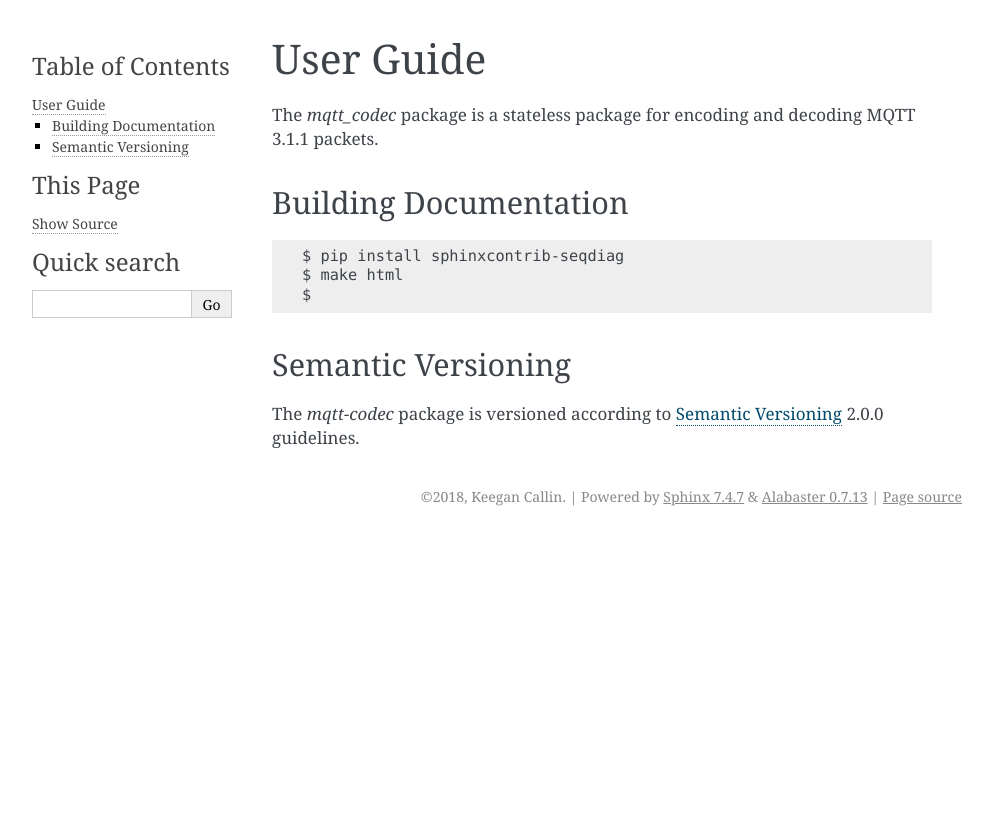
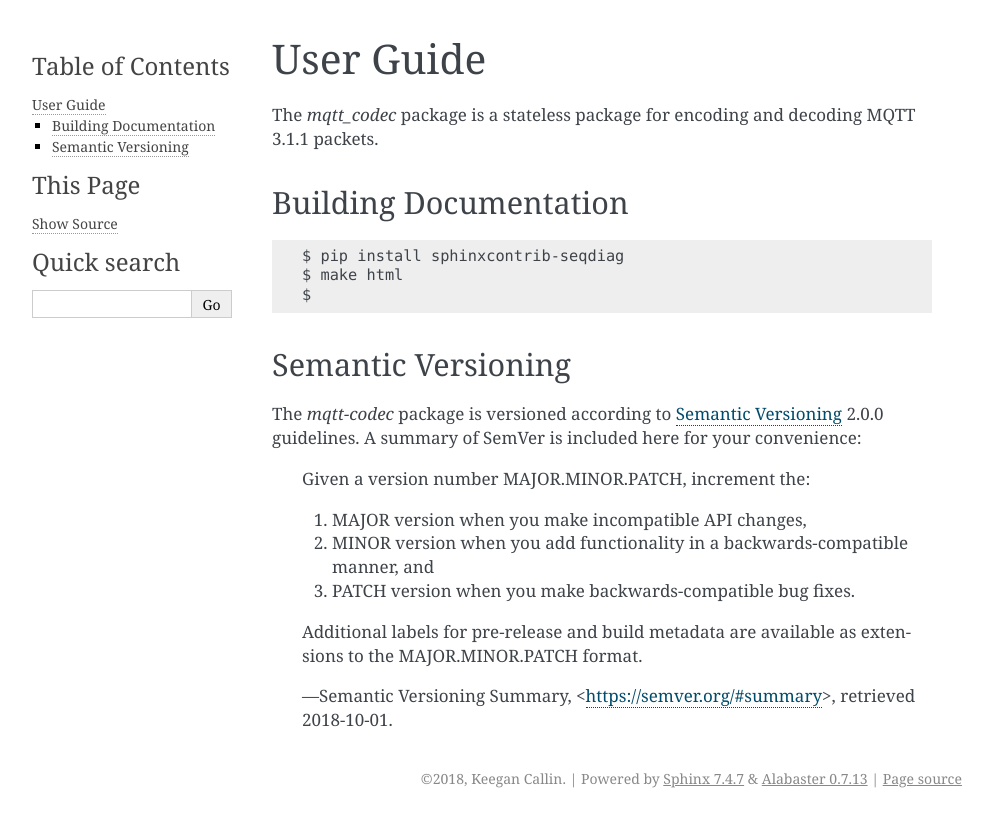
Before and after one commit to kcallin/mqtt-codec, a Sphinx documentation site: the page built from doc/source/user_guide.rst, in a window 1280 px wide. Shown: the top 827 px of the page, without its empty margins (148-1140 px from the left). Built offline with Sphinx 7.4.7, drawn with Linux system fonts in a browser that asks for light colours.

Commit message:
Added SemVer summary to user_guide.
Signed-off-by: Keegan Callin <kc@kcallin.net>

```diff
--- a/doc/source/user_guide.rst
+++ b/doc/source/user_guide.rst
@@ -20,4 +20,17 @@ Semantic Versioning
 ====================
 
 The `mqtt-codec` package is versioned according to `Semantic Versioning
-<https://semver.org>`_ 2.0.0 guidelines.
+<https://semver.org>`_ 2.0.0 guidelines.  A summary of SemVer is
+included here for your convenience:
+
+    Given a version number MAJOR.MINOR.PATCH, increment the:
+
+    1. MAJOR version when you make incompatible API changes,
+    2. MINOR version when you add functionality in a
+       backwards-compatible manner, and
+    3. PATCH version when you make backwards-compatible bug fixes.
+
+    Additional labels for pre-release and build metadata are available
+    as extensions to the MAJOR.MINOR.PATCH format.
+
+    -- Semantic Versioning Summary, <https://semver.org/#summary>, retrieved 2018-10-01.
```
